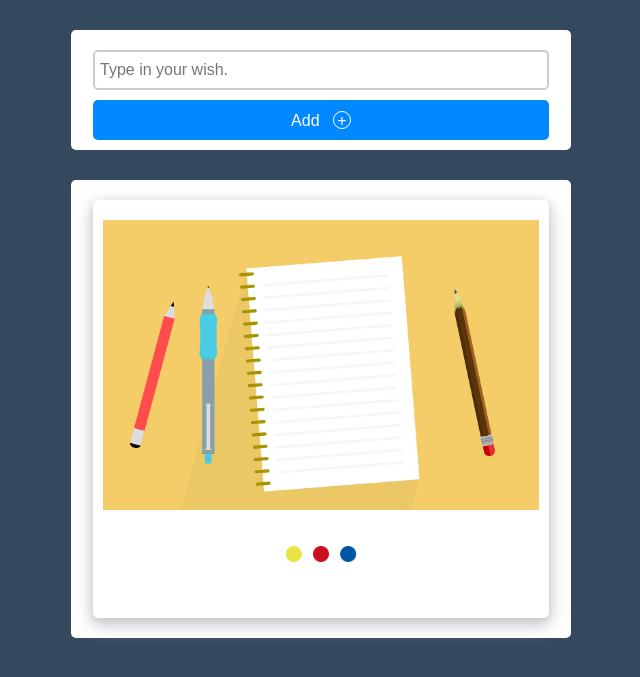
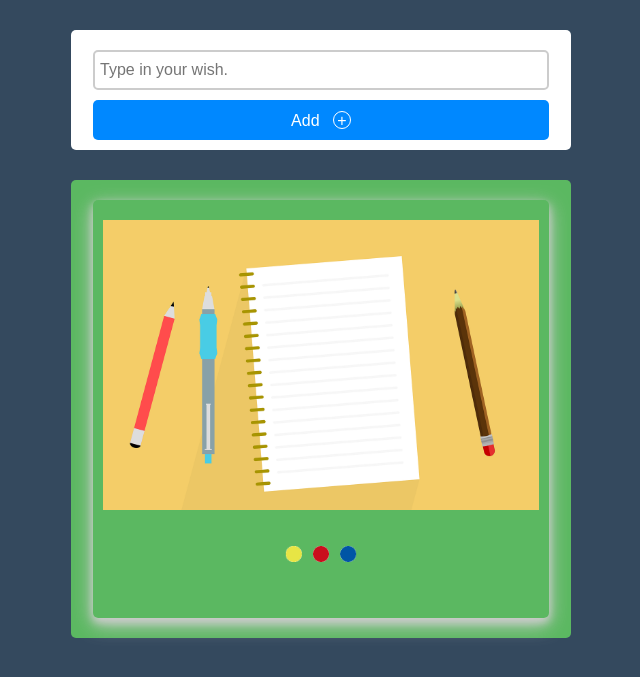
Before and after one commit to rh0ti/WBD5204_Web_Application, a PHP site: page / in a window 1280 px wide. Shown: the top 677 px of the page, without its empty margins (319-959 px from the left). Run offline with PHP 8.4, Linux system fonts and the light colour scheme; data that the repository does not hold is empty.

Commit message:
Initial Commit

```diff
--- a/css/style.css
+++ b/css/style.css
@@ -76,7 +76,7 @@ body {
 
   .show-wish-section {
     width: 100%;
-    background: #fff;
+    background: rgba(102, 212, 98, 0.8);
     margin: 30px auto;
     padding: 10px;
     border-radius: 5px;
```
